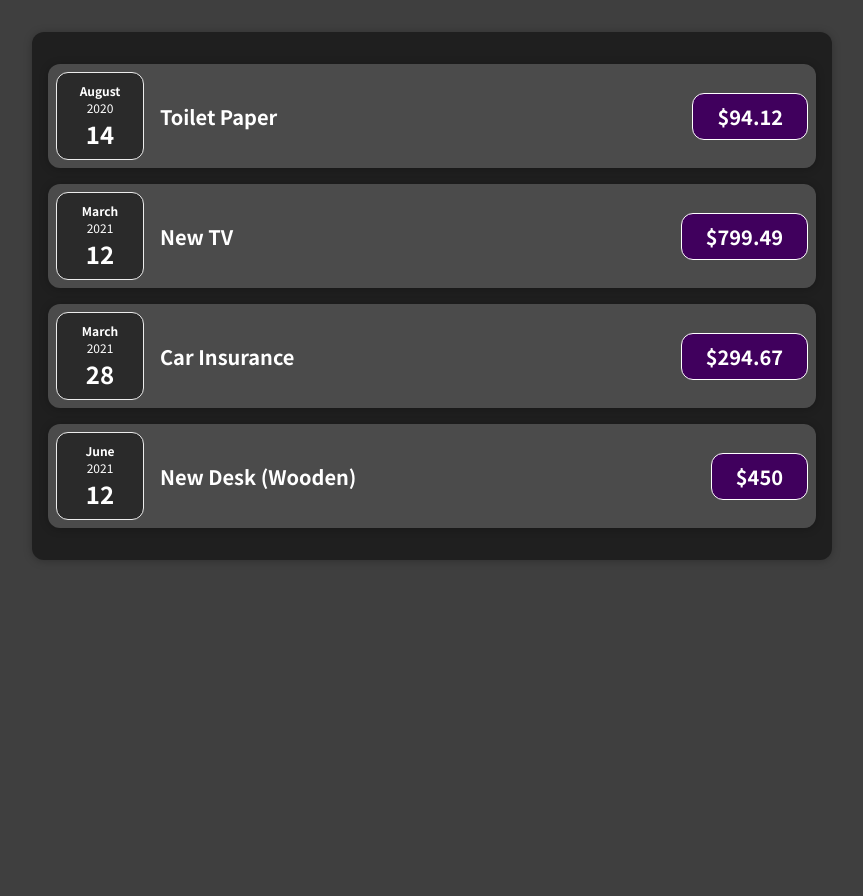
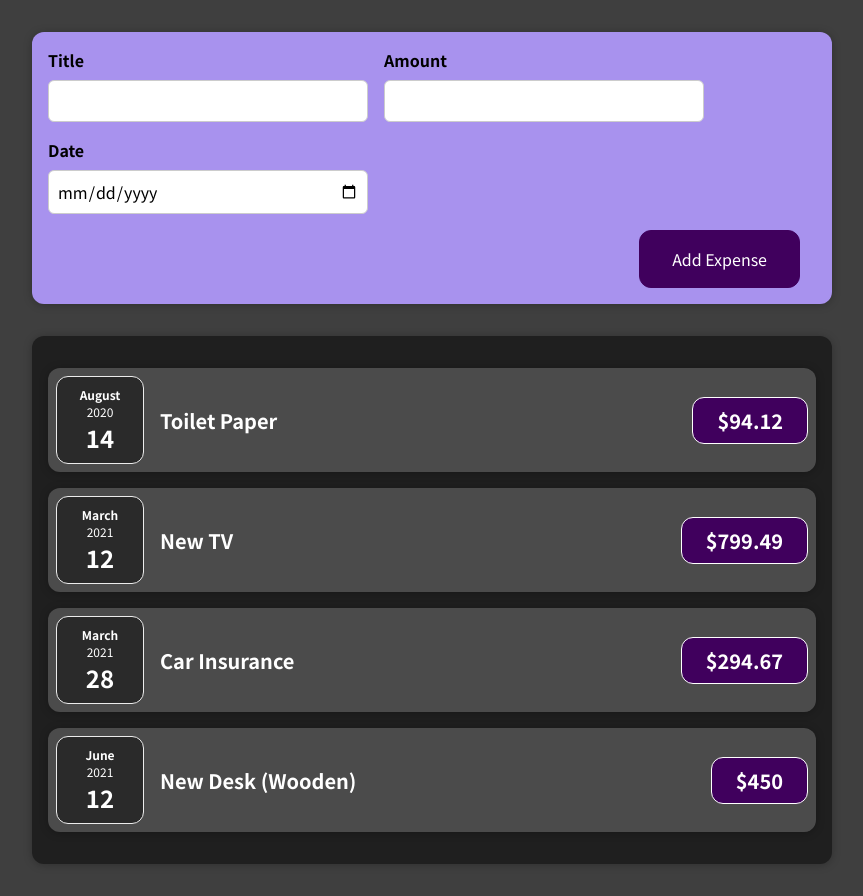
Before and after one commit to GiorgiBabunashvili/expense, a React (Create React App) app: page / in a window 1280 px wide. Shown: the whole page, without its empty margins (208-1071 px from the left). Before the commit the page ends 800 px from the top, so only its background shows below. Built offline with nearby package versions, Linux system fonts and the light colour scheme.

Commit message:
add expense

```diff
--- a/src/App.js
+++ b/src/App.js
@@ -1,4 +1,5 @@
 import Expenses from "./components/Expenses/Expenses";
+import NewExpense from "./components/NewExpense/NewExpense";
 
 function App() {
   const expenses = [
@@ -23,8 +24,13 @@ function App() {
     },
   ];
 
+  const addExpenseHandler = (expense) => {
+    console.log(expense);
+  };
+
   return (
     <>
+      <NewExpense onAddExpense={addExpenseHandler} />
       <Expenses item={expenses} />
     </>
   );
--- a/src/components/NewExpense/ExpenseForm.js
+++ b/src/components/NewExpense/ExpenseForm.js
@@ -1,20 +1,69 @@
+import { useState } from "react";
 import "./ExpenseForm.css";
 
-const ExpenseForm = () => {
+const ExpenseForm = ({ onSaveExpenseData }) => {
+  const [enteredTitle, setEnteredTitle] = useState("");
+  const [enteredAmount, setEnteredAmount] = useState("");
+  const [enteredDate, setEnteredDate] = useState("");
+
+  const titleChangehandler = (e) => {
+    setEnteredTitle(e.target.value);
+  };
+
+  const amountChangehandler = (e) => {
+    setEnteredAmount(e.target.value);
+  };
+
+  const dateChangehandler = (e) => {
+    setEnteredDate(e.target.value);
+  };
+
+  const submitHandler = (e) => {
+    e.preventDefault();
+
+    const expenseData = {
+      title: enteredTitle,
+      amount: enteredAmount,
+      date: new Date(enteredDate),
+    };
+
+    onSaveExpenseData(expenseData);
+
+    setEnteredTitle("");
+    setEnteredAmount("");
+    setEnteredDate("");
+  };
+
   return (
-    <form>
+    <form onSubmit={submitHandler}>
       <div className="new-expense__controls">
         <div className="new-expense__control">
           <label>Title</label>
-          <input type="text" />
+          <input
+            type="text"
+            value={enteredTitle}
+            onChange={titleChangehandler}
+          />
         </div>
         <div className="new-expense__control">
           <label>Amount</label>
-          <input type="number" min="0.01" step="0.01" />
+          <input
+            type="number"
+            min="0.01"
+            step="0.01"
+            value={enteredAmount}
+            onChange={amountChangehandler}
+          />
         </div>
         <div className="new-expense__control">
           <label>Date</label>
-          <input type="date" min="2019-01-01" max="2022-12-31" />
+          <input
+            type="date"
+            min="2019-01-01"
+            max="2022-12-31"
+            value={enteredDate}
+            onChange={dateChangehandler}
+          />
         </div>
       </div>
       <div className="new-expense__actions">
--- a/src/components/NewExpense/NewExpense.js
+++ b/src/components/NewExpense/NewExpense.js
@@ -1,10 +1,19 @@
 import ExpenseForm from "./ExpenseForm";
 import "./NewExpense.css";
 
-const NewExpense = () => {
+const NewExpense = ({ onAddExpense }) => {
+  const saveExpenseDateHandler = (enteredExpenseData) => {
+    const expenseData = {
+      ...enteredExpenseData,
+      id: Math.random().toString(),
+    };
+
+    onAddExpense(expenseData);
+  };
+
   return (
     <div className="new-expense">
-      <ExpenseForm />
+      <ExpenseForm onSaveExpenseData={saveExpenseDateHandler} />
     </div>
   );
 };
```
